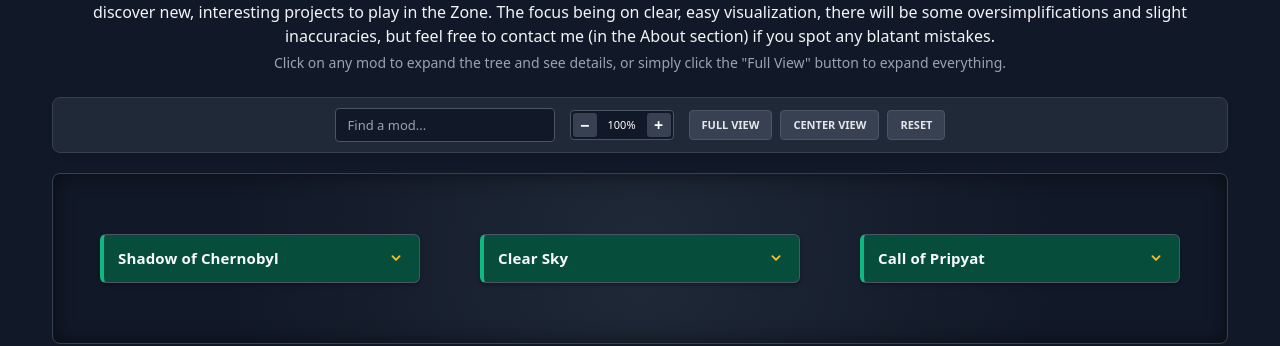
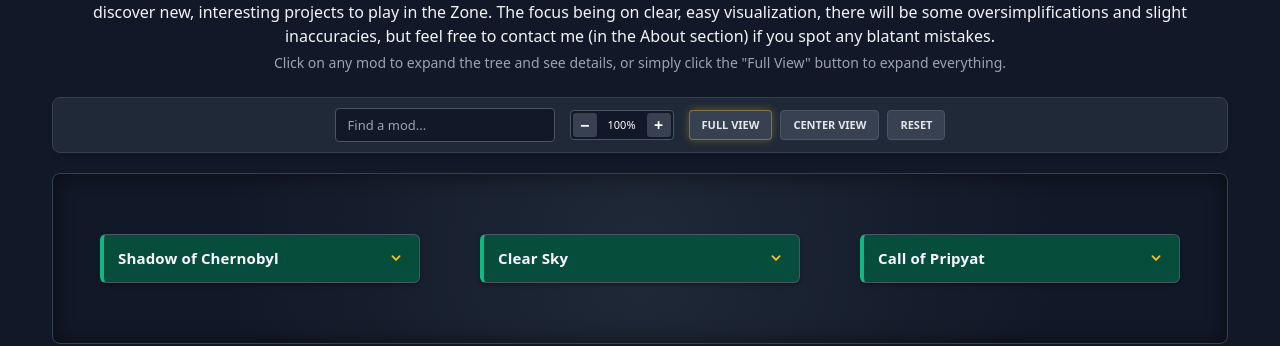
Before and after one commit to Cheekitos/CSMA-Test, a Jekyll site: the page built from stalker-map.html, in a window 1280 px wide. Shown: the part 209-555 px from the top of the page. Built offline with Jekyll 4.4.1, drawn with Linux system fonts in a browser that asks for light colours; nearby versions of some CDN libraries.

Commit message:
highlight test

```diff
--- a/assets/css/stalker-map.css
+++ b/assets/css/stalker-map.css
@@ -556,6 +556,23 @@
   color: white;
 }
 
+/* Subtle yellow highlight for Full View button - always visible */
+#toggleAllBtn {
+  box-shadow: 0 0 8px rgba(251, 191, 36, 0.3);
+  border-color: rgba(251, 191, 36, 0.4);
+}
+
+#toggleAllBtn:hover {
+  box-shadow: 0 0 12px rgba(251, 191, 36, 0.5);
+  border-color: rgba(251, 191, 36, 0.6);
+}
+
+/* Remove highlight when active (feature already used) */
+#toggleAllBtn.active {
+  box-shadow: none;
+  border-color: #10b981;
+}
+
 .hidden { display: none !important; }
 
 /* Responsive */
```
